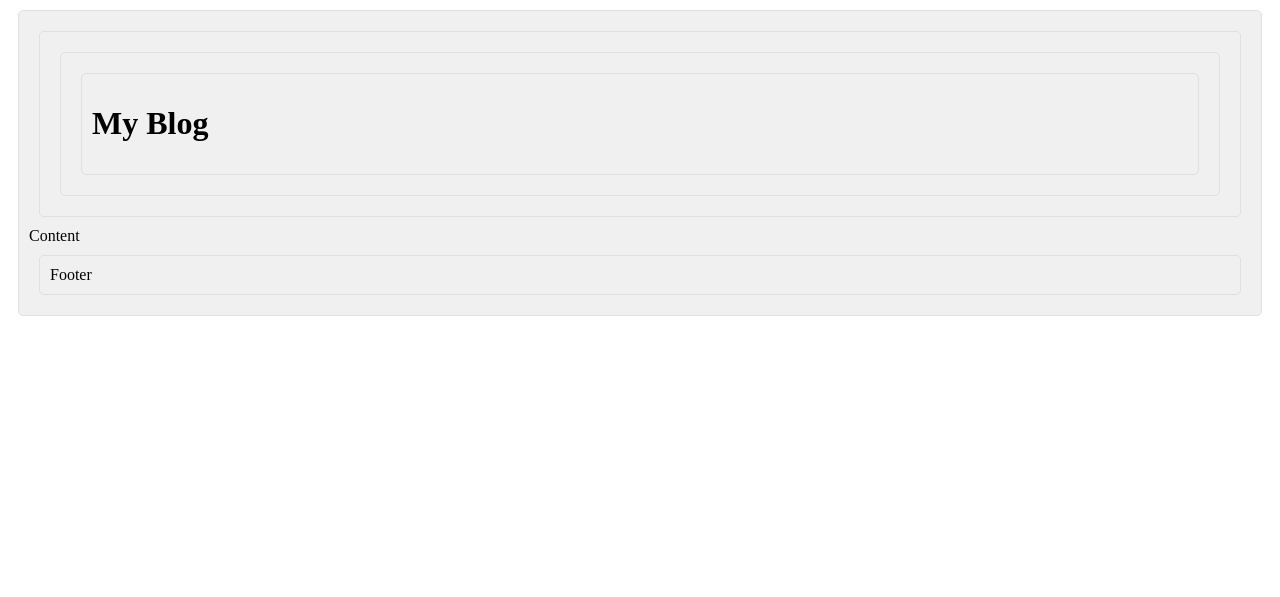
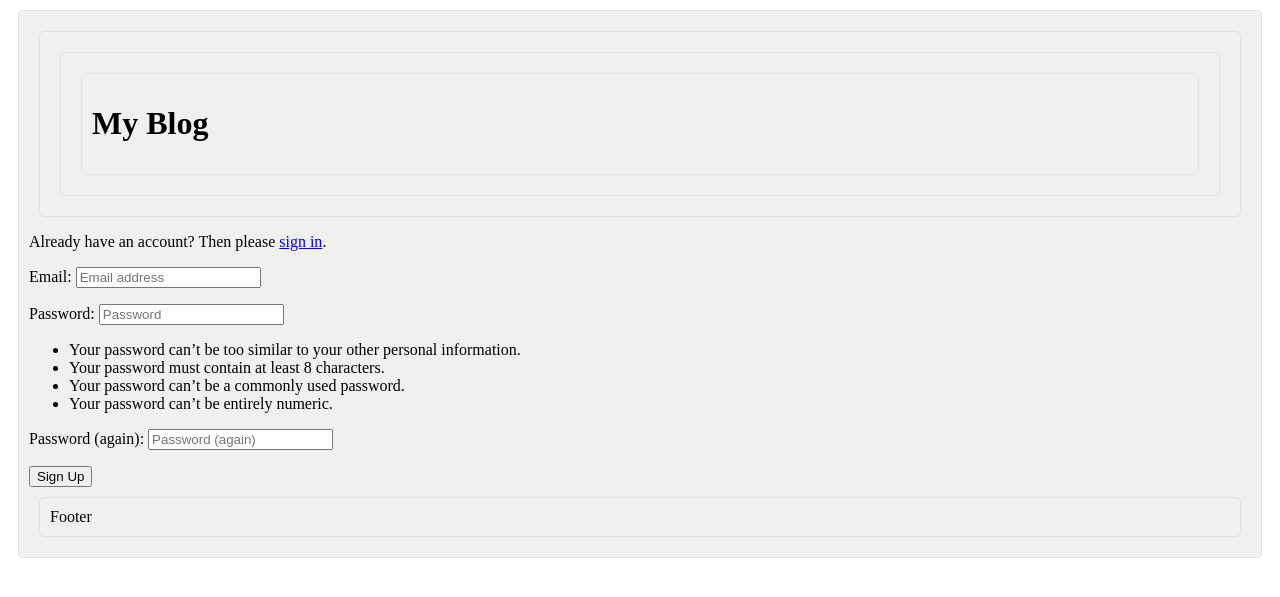
Before and after one commit to DeveloperMilosz/RoomReserveUAM, a Django app: page /signup/ in a window 1280 px wide. Shown: the top 597 px of the page. Run offline with Django 5.2, Linux system fonts and the light colour scheme.

Commit message:
Feature. - Signup implementation.

```diff
--- a/app/templates/pages/auth/login.html
+++ b/app/templates/pages/auth/login.html
@@ -3,6 +3,9 @@
 {% block content %}
 <form method="post" action="{% url 'account_login' %}">
   {% csrf_token %}
+  <p>
+    If you have not created an account yet, then please <a href="{% url 'account_signup' %}">sign up</a> first.
+</p>
   <div>
     <label for="id_login">Email:</label>
     <input
--- a/app/templates/pages/auth/signup.html
+++ b/app/templates/pages/auth/signup.html
@@ -1,5 +1,71 @@
-{% extends "base.html" %}
+{% extends "base.html" %} {% block content %}
+<form method="post" action="{% url 'account_signup' %}">
+  {% csrf_token %}
+  <p>
+    Already have an account? Then please
+    <a href="{% url 'account_login' %}">sign in</a>.
+  </p>
+  <p>
+    <label for="id_email">Email:</label>
+    <input
+      type="email"
+      name="email"
+      placeholder="Email address"
+      autocomplete="email"
+      maxlength="320"
+      required=""
+      id="id_email"
+    />
 
-{% block content %}
-Content
+    <span class="helptext">
+        {% if form.errors.email %}
+            {% for error in form.errors.email %}
+                {{ error}}
+            {% endfor %}
+        {% endif %}
+    </span>
+  </p>
+  <p>
+    <label for="id_password1">Password:</label>
+    <input
+      type="password"
+      name="password1"
+      placeholder="Password"
+      autocomplete="new-password"
+      required=""
+      id="id_password1"
+    />
+
+    <span class="helptext">
+        {% if form.errors.password1 %}
+            {% for error in form.errors.password1 %}
+                {{error }}
+            {% endfor %}
+        {% endif %}
+    </span>
+  </p>
+  <ul>
+    <li>
+      Your password can’t be too similar to your other personal information.
+    </li>
+    <li>Your password must contain at least 8 characters.</li>
+    <li>Your password can’t be a commonly used password.</li>
+    <li>Your password can’t be entirely numeric.</li>
+  </ul>
+
+  <p></p>
+
+  <p>
+    <label for="id_password2">Password (again):</label>
+    <input
+      type="password"
+      name="password2"
+      placeholder="Password (again)"
+      autocomplete="new-password"
+      required=""
+      id="id_password2"
+    />
+  </p>
+  <button type="submit">Sign Up</button>
+</form>
 {% endblock content %}
```
